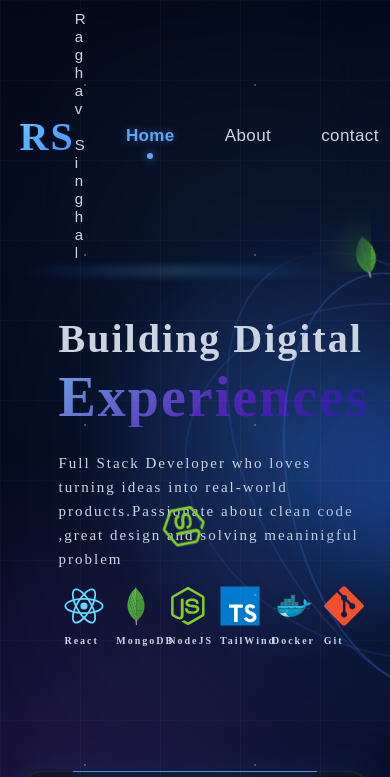
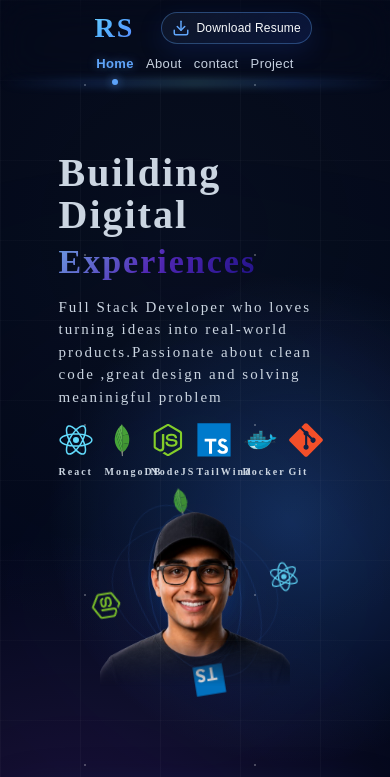
Before and after one commit to raghavsinghal-ui/Portfolio, a React (Vite) app: page / in a window 390 px wide. Shown: the top 777 px of the page. Built offline with nearby package versions, Linux system fonts and the light colour scheme.

Commit message:
making portfolio responsive

```diff
--- a/src/about.css
+++ b/src/about.css
@@ -2,7 +2,8 @@
     width:min(1400px,92%);
     min-height:90vh;
 
-    margin:100px auto;
+    margin:140px auto 120px;
+    padding-top: 40px;
 
     display:flex;
     gap:40px;
@@ -712,3 +713,116 @@ display:grid;
 
     transition:width .6s ease;
 }
+
+@media (max-width: 900px) {
+    .about {
+        flex-direction: column;
+        gap: 24px;
+        margin: 70px auto 40px;
+    }
+
+    .aboutLeft,
+    .aboutRight {
+        padding: 20px;
+    }
+
+    .ableftup {
+        grid-template-columns: 1fr;
+        grid-template-areas:
+            "education"
+            "personal"
+            "tech";
+    }
+
+    .aboutRight {
+        align-items: flex-start;
+        text-align: left;
+    }
+
+    .profileImage {
+        width: 120px;
+        height: 120px;
+    }
+
+    .nameAbout {
+        font-size: 2.2rem;
+    }
+}
+
+@media (max-width: 600px) {
+    .about {
+        width: min(95%, 1400px);
+        gap: 18px;
+        margin: 56px auto 24px;
+    }
+
+    .aboutLeft,
+    .aboutRight {
+        padding: 16px;
+    }
+
+    .aboutRight {
+        order: -1;
+        align-items: center;
+        text-align: center;
+    }
+
+    .nameAbout {
+        font-size: 1.8rem;
+    }
+
+    .designation {
+        font-size: 1rem;
+    }
+
+    .aboutText p {
+        font-size: 0.95rem;
+        line-height: 1.7;
+    }
+
+    .eduRow,
+    .personalRow {
+        flex-direction: column;
+        align-items: flex-start;
+    }
+
+    .cgpaCard {
+        flex-direction: column;
+        align-items: flex-start;
+        gap: 8px;
+    }
+
+    .timeline {
+        flex-direction: column;
+        gap: 20px;
+        margin-top: 12px;
+        padding-left: 8px;
+    }
+
+    .line {
+        display: none;
+    }
+
+    .step {
+        width: 100%;
+        text-align: left;
+        padding-left: 12px;
+        border-left: 2px solid rgba(59, 130, 246, 0.35);
+    }
+
+    .circle {
+        margin: 0 0 10px 0;
+    }
+
+    .step h3 {
+        margin-top: 0;
+    }
+
+    .step p {
+        margin-top: 6px;
+    }
+
+    .step span {
+        margin-top: 8px;
+    }
+}
--- a/src/bottombar.css
+++ b/src/bottombar.css
@@ -127,3 +127,51 @@
 
     background:rgba(255,255,255,.08);
 }
+
+@media (max-width: 900px) {
+    .bottom {
+        width: min(94%, 1200px);
+        height: auto;
+        margin: 40px auto 24px;
+        padding: 20px 12px;
+        flex-wrap: wrap;
+        gap: 16px;
+    }
+
+    .stat {
+        width: calc(50% - 8px);
+        justify-content: flex-start;
+        gap: 12px;
+    }
+
+    .divider {
+        display: none;
+    }
+}
+
+@media (max-width: 600px) {
+    .bottom {
+        flex-direction: column;
+        align-items: flex-start;
+        padding: 18px;
+    }
+
+    .stat {
+        width: 100%;
+        justify-content: flex-start;
+    }
+
+    .iconBox {
+        width: 56px;
+        height: 56px;
+    }
+
+    .text h2 {
+        font-size: 1.5rem;
+    }
+
+    .text p {
+        font-size: 0.92rem;
+        margin-top: 4px;
+    }
+}
--- a/src/contact.css
+++ b/src/contact.css
@@ -1,6 +1,6 @@
 .contactContainer {
     width: 70%;
-    margin: 80px auto;
+    margin: 150px auto 100px;
     padding: 40px;
 
     background: rgba(12, 18, 35, 0.75);
@@ -128,6 +128,13 @@
     .contactCard {
         padding: 18px;
         gap: 18px;
+        flex-wrap: wrap;
+        align-items: flex-start;
+    }
+
+    .contactInfo {
+        min-width: 0;
+        flex: 1 1 100%;
     }
 
     .contactIcon {
@@ -141,5 +148,41 @@
 
     .contactValue {
         font-size: 1rem;
+        word-break: break-word;
     }
 }
+
+@media (max-width: 600px) {
+    .contactContainer {
+        width: min(94%, 100%);
+        padding: 18px;
+        margin: 110px auto 24px;
+    }
+
+    .contactHeading {
+        font-size: 1.7rem;
+    }
+
+    .contactSubHeading {
+        font-size: 0.95rem;
+        margin-bottom: 24px;
+    }
+
+    .contactCard {
+        padding: 14px;
+        gap: 12px;
+    }
+
+    .contactIcon {
+        width: 48px;
+        height: 48px;
+    }
+
+    .contactTitle {
+        font-size: 0.8rem;
+    }
+
+    .contactValue {
+        font-size: 0.95rem;
+    }
+}
--- a/src/home.css
+++ b/src/home.css
@@ -2,7 +2,7 @@
     width:min(1120px,92%);
     min-height:0;
     flex:1;
-    margin:0 auto 8px;
+    margin:140px auto 24px;
     display:flex;
     align-items:center;
     justify-content:space-between;
@@ -157,3 +157,109 @@
         rotate(270deg)
         translateY(-230px);
 }
+
+@media (max-width: 900px) {
+    .home {
+        flex-direction: column;
+        justify-content: center;
+        gap: 24px;
+        padding: 20px 0 40px;
+    }
+
+    .homeRight {
+        min-height: 280px;
+        width: 100%;
+    }
+
+    .homeRight::before {
+        width: 360px;
+        height: 360px;
+    }
+
+    .Avatar {
+        width: 280px;
+        max-width: 85%;
+        transform: translate(-50%, -50%);
+    }
+
+    .orbit,
+    .orbitContainer {
+        width: 420px;
+        height: 420px;
+    }
+}
+
+@media (max-width: 600px) {
+    .home {
+        width: min(94%, 1120px);
+        gap: 16px;
+        padding: 12px 0 28px;
+        flex-direction: column;
+        align-items: center;
+    }
+
+    .homeLeft {
+        width: 100%;
+        text-align: left;
+    }
+
+    .homeRight {
+        min-height: 220px;
+        width: 100%;
+        display: flex;
+        justify-content: center;
+        align-items: center;
+        margin-top: 8px;
+        order: 2;
+    }
+
+    .homeRight::before {
+        width: 220px;
+        height: 220px;
+    }
+
+    .Avatar {
+        width: 190px;
+        transform: translate(-50%, -50%);
+        top: 50%;
+        left: 50%;
+        z-index: 3;
+    }
+
+    .orbit,
+    .orbitContainer {
+        width: 240px;
+        height: 240px;
+        left: 50%;
+        top: 50%;
+        transform: translate(-50%, -50%);
+        z-index: 1;
+    }
+
+    .logosvg {
+        width: 30px;
+        height: 30px;
+        margin-left: -15px;
+        margin-top: -15px;
+        opacity: 0.9;
+    }
+
+    .react,
+    .TS,
+    .node,
+    .mongo {
+        transform: translateY(-90px);
+    }
+
+    .TS {
+        transform: rotate(90deg) translateY(-90px);
+    }
+
+    .node {
+        transform: rotate(180deg) translateY(-90px);
+    }
+
+    .mongo {
+        transform: rotate(270deg) translateY(-90px);
+    }
+}
--- a/src/homeleft.css
+++ b/src/homeleft.css
@@ -89,7 +89,47 @@ width: 40px;
     width: 100%;
     display: flex;
     flex-direction:row;
-        justify-content:space-around;
+    justify-content:space-around;
+}
 
+@media (max-width: 900px) {
+    .homeLeft {
+        max-width: 100%;
+        margin-top: 0;
+        align-items: flex-start;
+    }
 
+    .homeLeft h1:first-child,
+    .homeLeft h1:last-child {
+        font-size: 42px;
+    }
+
+    .homeLeft p {
+        font-size: 16px;
+        max-width: 100%;
+    }
+
+    .techstack {
+        justify-content: flex-start;
+        gap: 12px;
+        flex-wrap: wrap;
+    }
 }
+
+@media (max-width: 600px) {
+    .homeLeft h1:first-child,
+    .homeLeft h1:last-child {
+        font-size: 34px;
+    }
+
+    .homeLeft p {
+        margin-top: 16px;
+        font-size: 15px;
+        line-height: 1.5;
+    }
+
+    .svglogo {
+        height: 34px;
+        width: 34px;
+    }
+}
--- a/src/navbar.css
+++ b/src/navbar.css
@@ -1,6 +1,9 @@
 .Nav{
-position: relative;
-    width:90%;
+position: fixed;
+    top: 0;
+    left: 50%;
+    transform: translateX(-50%);
+    width:min(90%, 1200px);
 
     min-height:80px;
     height:auto;
@@ -15,7 +18,7 @@ position: relative;
     padding:10px 0;
     /* border-bottom:1px solid rgba(78, 3, 148, 0.08); */
 backdrop-filter:blur(18px);
-    z-index:1;
+    z-index:50;
 }
 .Nav::after{
     content:"";
@@ -271,3 +274,68 @@ button.resume-butn:focus-visible svg {
 button.resume-butn:active {
     transform: translateY(0);
 }
+
+@media (max-width: 768px) {
+    .Nav {
+        width: min(100%, 100%);
+        min-height: auto;
+        padding: 14px 16px;
+        flex-wrap: wrap;
+        justify-content: center;
+        gap: 12px;
+        box-sizing: border-box;
+    }
+
+    .Nav::after {
+        width: 100%;
+    }
+
+    .nav-links {
+        order: 3;
+        width: 100%;
+        justify-content: center;
+        gap: 12px 16px;
+        flex-wrap: wrap;
+        padding: 0;
+        margin: 0;
+    }
+
+    .nav-links a {
+        font-size: 15px;
+    }
+
+    button.resume-butn {
+        padding: 7px 11px;
+        min-height: 32px;
+        font-size: 13px;
+    }
+}
+
+@media (max-width: 480px) {
+    .Nav {
+        gap: 10px;
+        padding: 12px 14px;
+        width: 100%;
+    }
+
+    .logo {
+        font-size: 28px;
+    }
+
+    .name {
+        display: none;
+    }
+
+    .nav-links {
+        gap: 8px 12px;
+    }
+
+    .nav-links a {
+        font-size: 13px;
+    }
+
+    button.resume-butn {
+        padding: 6px 10px;
+        font-size: 12px;
+    }
+}
```
